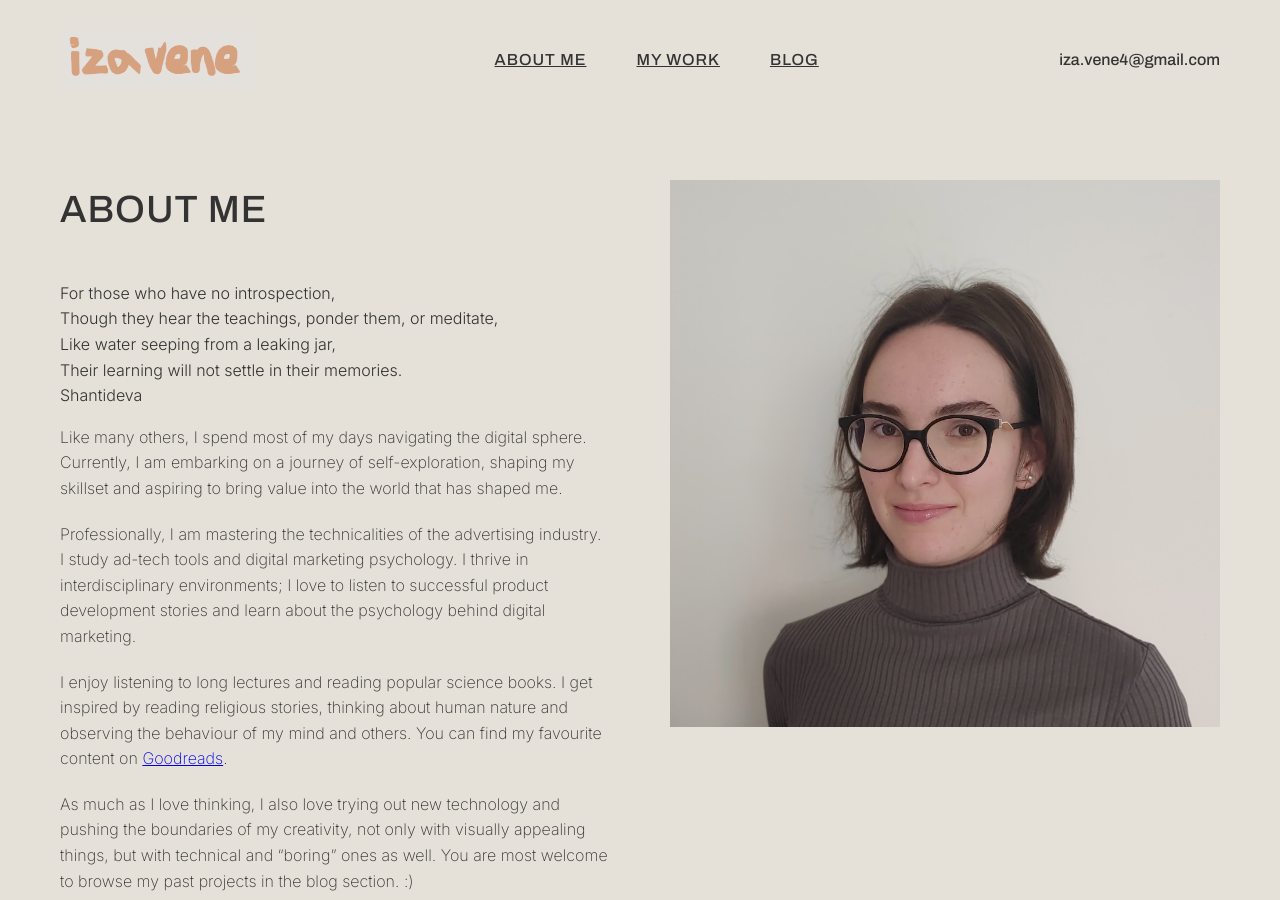
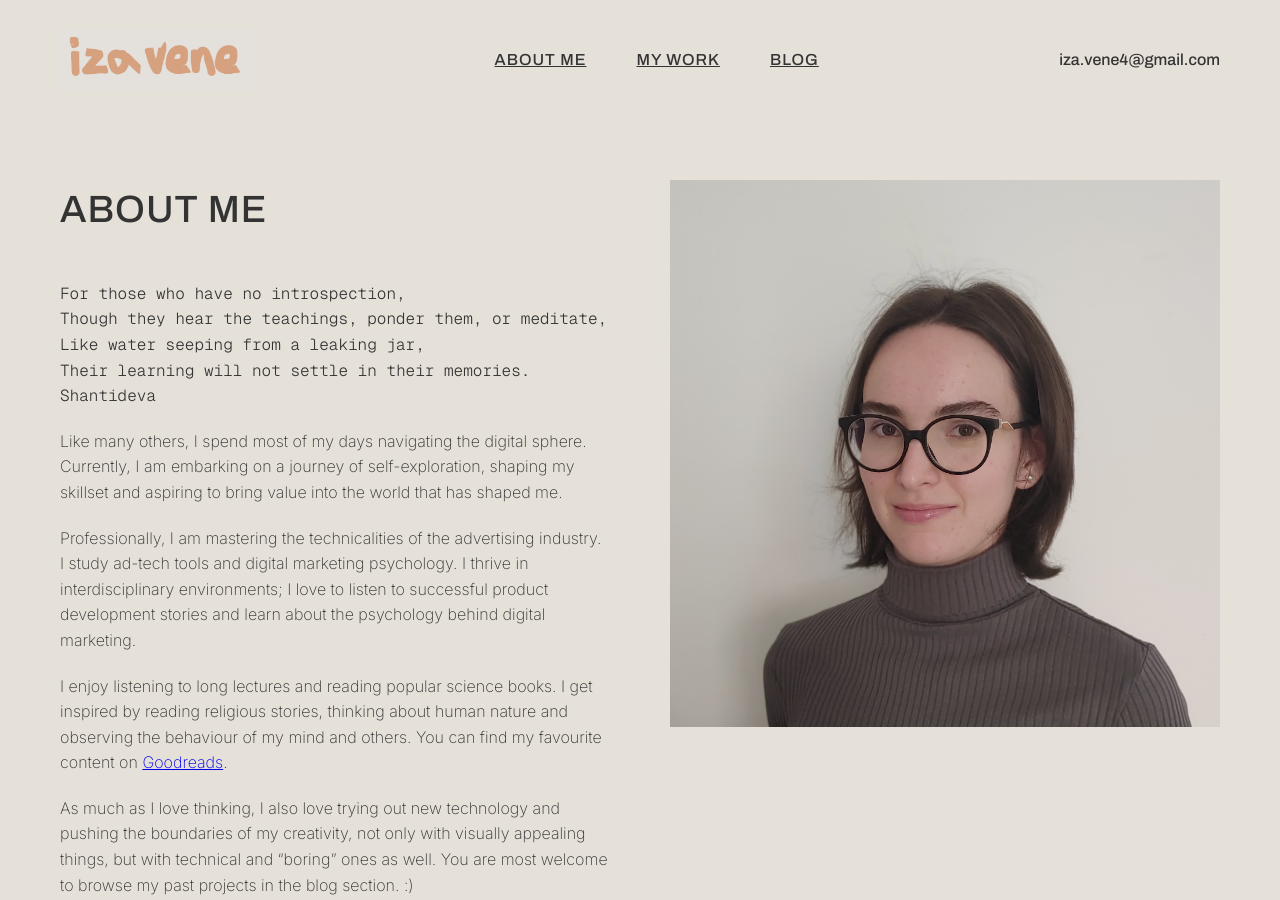
Before and after one commit to vendi525/vendi525.github.io, a Jekyll site: the page built from index.html, in a window 1280 px wide and 900 px high. Built offline with Jekyll 4.4.1, drawn with Linux system fonts in a browser that asks for light colours.

Commit message:
Change quote element to div for better styling

```diff
--- a/index.html
+++ b/index.html
@@ -10,7 +10,7 @@ title: Home
     <!-- LEFT COLUMN -->
     <div class="about-text-column">
       <h2>ABOUT ME</h2>
-      <quote>For those who have no introspection,<br>Though they hear the teachings, ponder them, or meditate,<br>Like water seeping from a leaking jar,<br>Their learning will not settle in their memories.<br>Shantideva</quote>
+      <div class="quote">For those who have no introspection,<br>Though they hear the teachings, ponder them, or meditate,<br>Like water seeping from a leaking jar,<br>Their learning will not settle in their memories.<br>Shantideva</div>
       <p>Like many others, I spend most of my days navigating the digital sphere. Currently, I am embarking on a journey of self-exploration, shaping my skillset and aspiring to bring value into the world that has shaped me.</p>
       <p>Professionally, I am mastering the technicalities of the advertising industry. I study ad-tech tools and digital marketing psychology. I thrive in interdisciplinary environments; I love to listen to successful product development stories and learn about the psychology behind digital marketing.</p>
       <p>I enjoy listening to long lectures and reading popular science books. I get inspired by reading religious stories, thinking about human nature and observing the behaviour of my mind and others. You can find my favourite content on <a href="https://www.goodreads.com/user/show/185844771-iza-vene" target="_blank" class="about-link">Goodreads</a>.</p>
```
